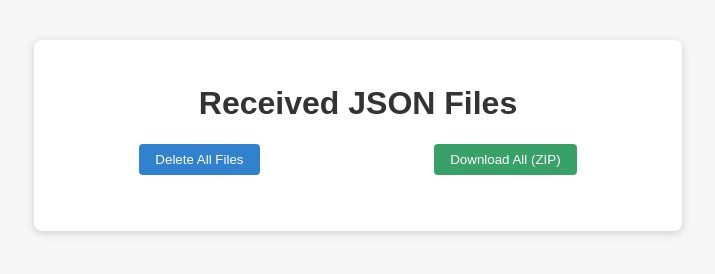
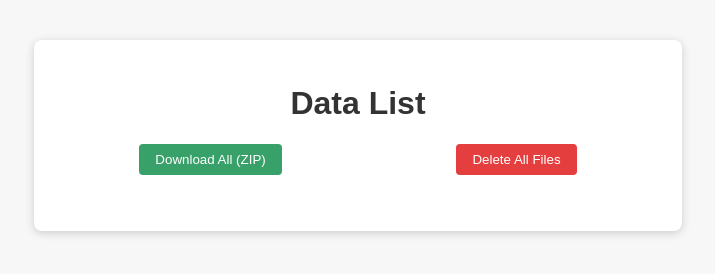
Before and after one commit to CreazyBryon/happs, a website: page public/page.html in a window 1280 px wide. Shown: the whole page, without its empty margins (282-997 px from the left). Drawn offline with Linux system fonts and the light colour scheme; no server answers.

Commit message:
adjust buttons

```diff
--- a/public/page.html
+++ b/public/page.html
@@ -2,7 +2,7 @@
 <html>
 
 <head>
-  <title>JSON File List</title>
+  <title>PacApps Data</title>
   <meta charset="utf-8" />
   <style>
     body {
@@ -87,7 +87,7 @@
     }
 
     .delete-all-btn {
-      background: #3182ce;
+      background: #e53e3e;
       color: #fff;
       border: none;
       border-radius: 4px;
@@ -101,7 +101,7 @@
     }
 
     .delete-all-btn:hover {
-      background: #2b6cb0;
+      background: #c53030;
     }
   </style>
   <script>
@@ -152,10 +152,10 @@
 
 <body>
   <div class="container">
-    <h1>Received JSON Files</h1>
+    <h1>Data List</h1>
     <div style="display: flex; gap: 12px; margin-bottom: 16px; justify-content: center;">
+      <button class="delete-all-btn" style="background:#38a169;" onclick="downloadAll()">Download All (ZIP)</button>
       <button class="delete-all-btn" onclick="confirmDeleteAll()">Delete All Files</button>
-      <button class="delete-all-btn" style="background:#38a169;" onclick="downloadAll()">Download All (ZIP)</button>
     </div>
     <ul id="file-list"></ul>
   </div>
```
